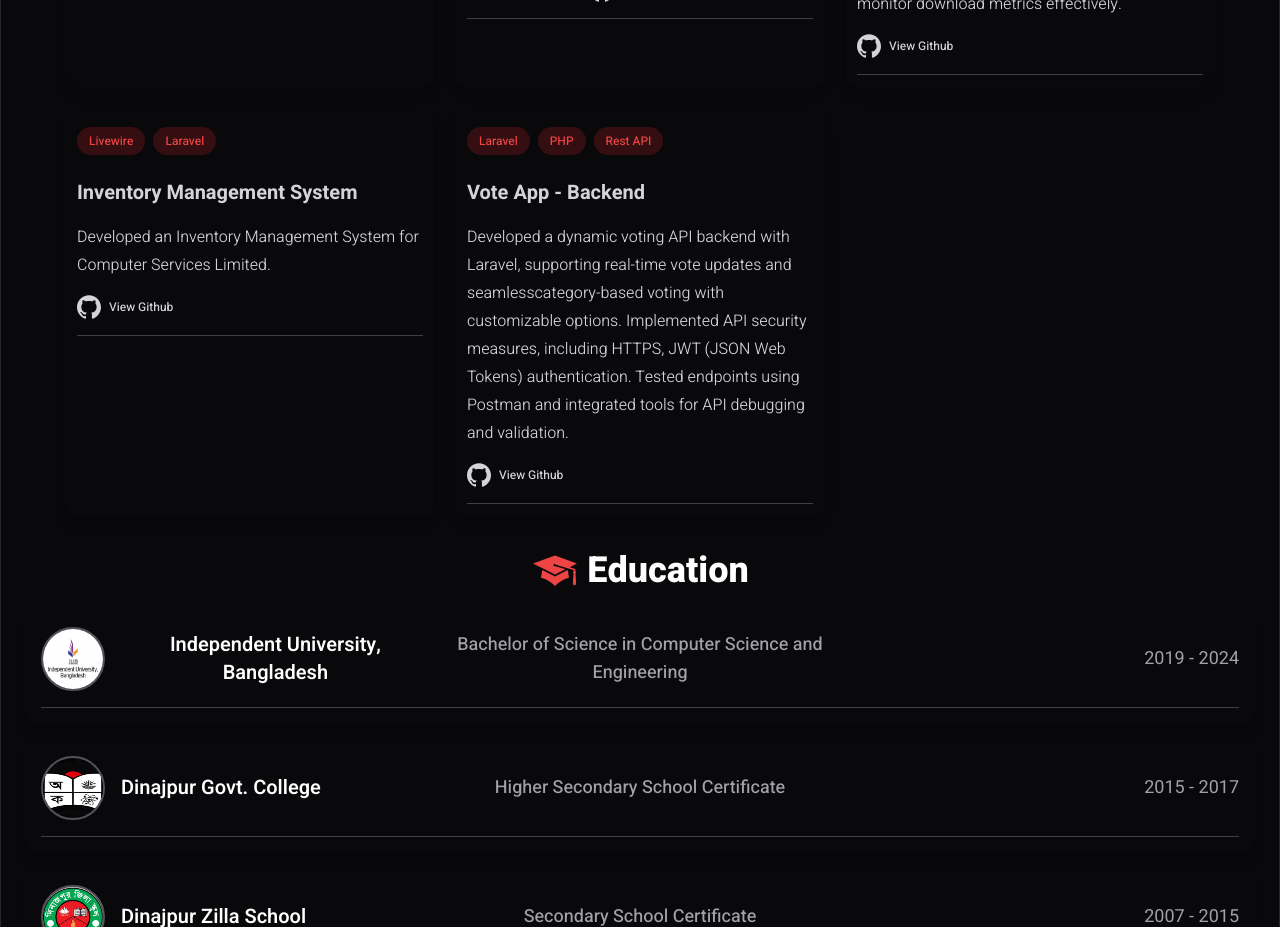
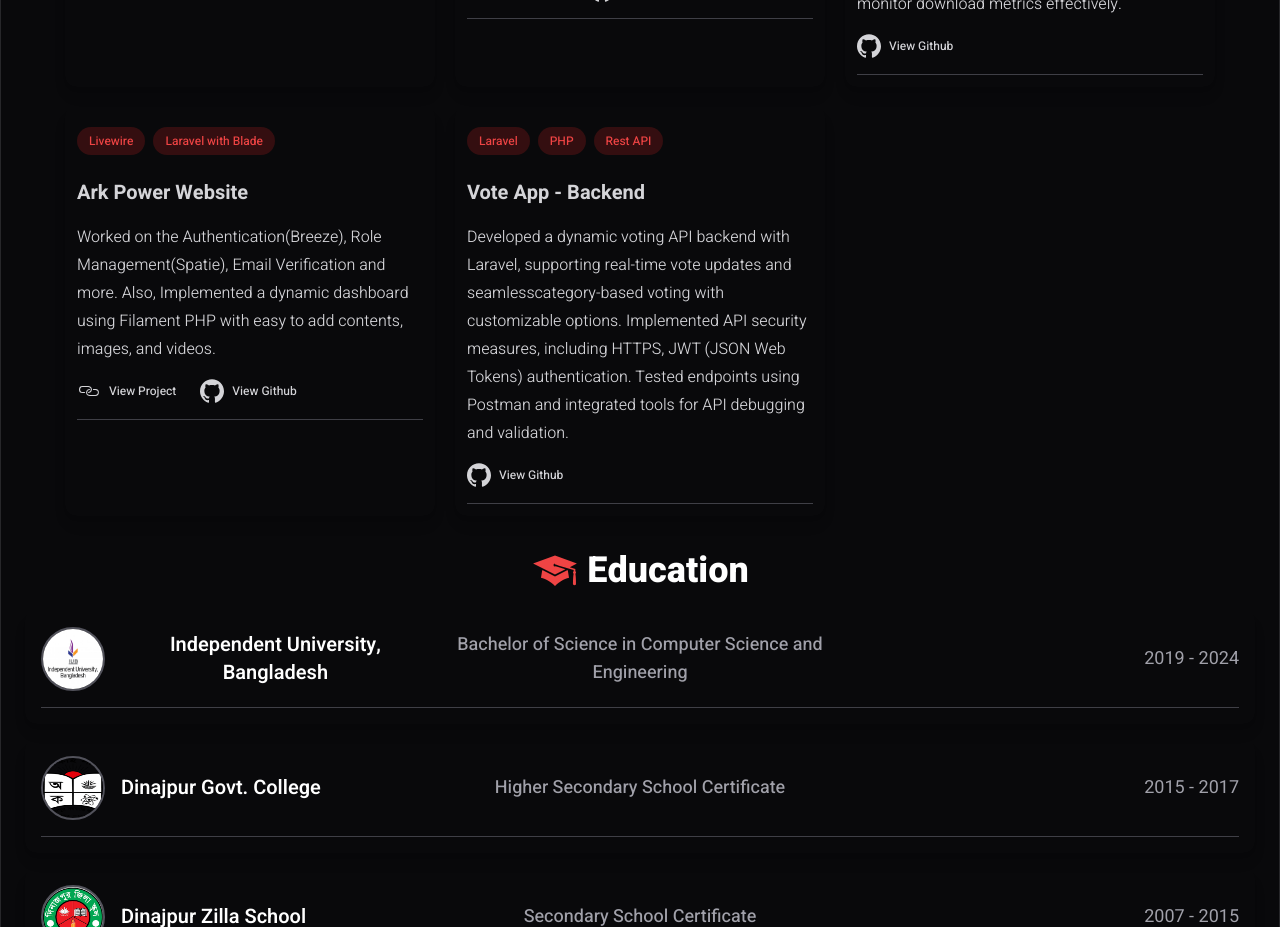
Before and after one commit to AbuAhamedRafi/rafilio, a React (Vite) app: page / in a window 1280 px wide. Shown: the part 1180-2107 px from the top of the page. Built offline with nearby package versions, Linux system fonts and the light colour scheme.

Commit message:
Project Link and Description added

```diff
--- a/src/data/user_info.js
+++ b/src/data/user_info.js
@@ -44,11 +44,11 @@ const info = {
 		},
 
         {
-			title: "Inventory Management System",
-			description: "Developed an Inventory Management System for Computer Services Limited.",
-			technologies: "Livewire, Laravel",
-			github: "https://github.com/AbuAhamedRafi/CSL-Inventory-_Management",
-            // link: ""
+			title: "Ark Power Website",
+			description: "Worked on the Authentication(Breeze), Role Management(Spatie), Email Verification and more. Also, Implemented a dynamic dashboard using Filament PHP with easy to add contents, images, and videos.",
+			technologies: "Livewire, Laravel with Blade",
+			github: "NDA",
+            link: "https://arkpowerltd.com.bd/"
 		},
 
 
```
